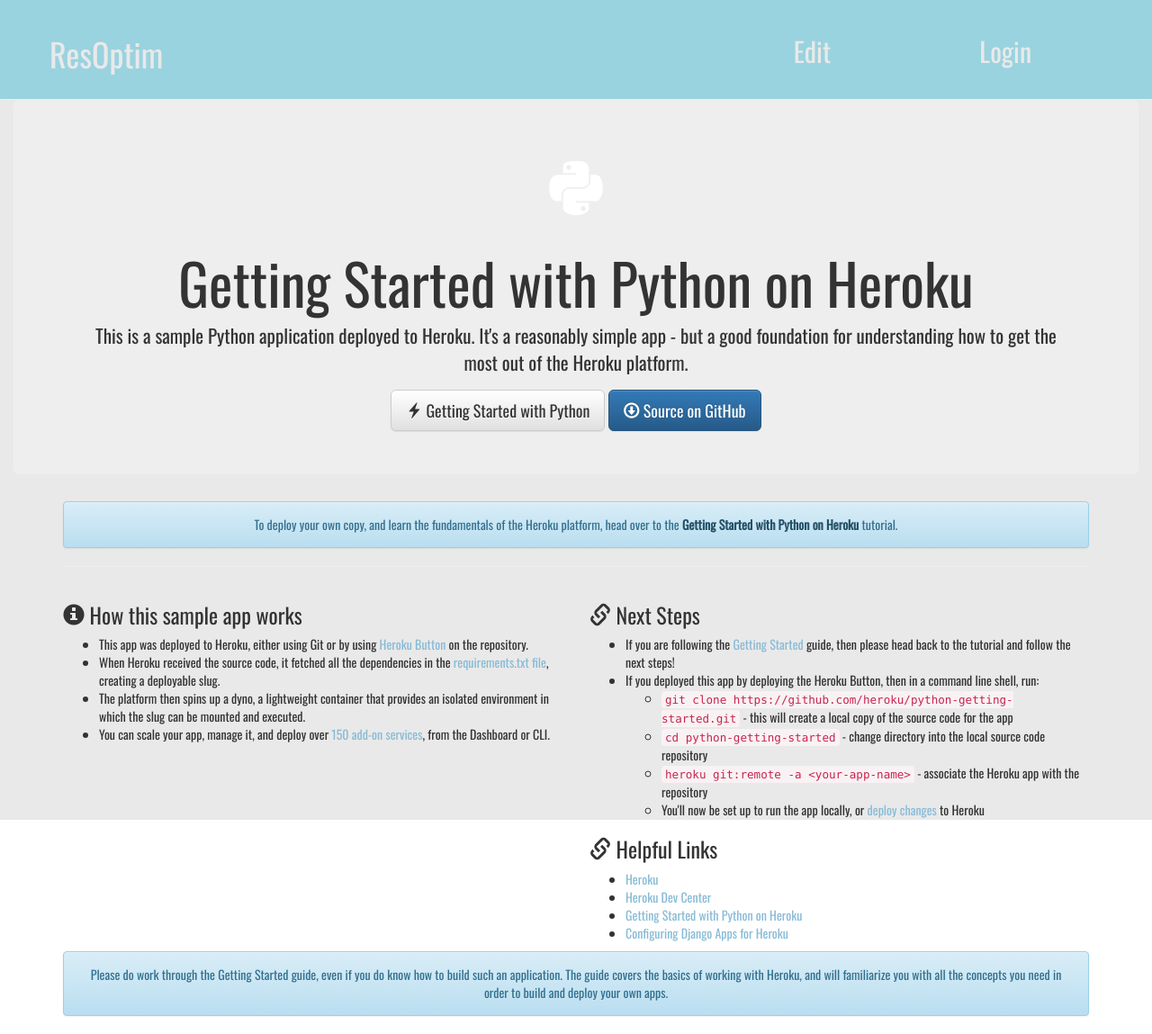
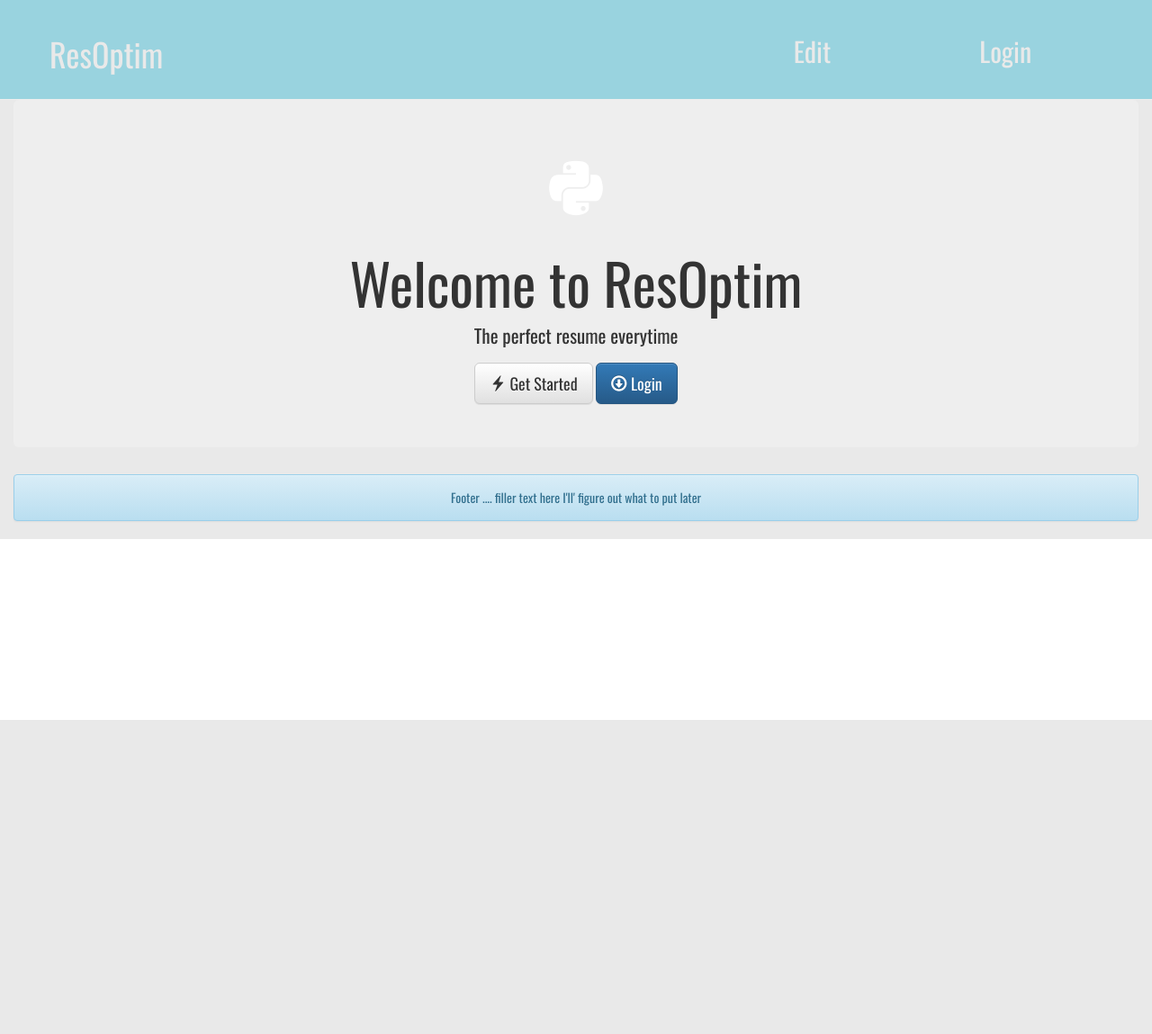
Before and after one commit to jaydenwindle/devresume, a Django app: page / in a window 1280 px wide. Shown: the whole page at 90% size. After the commit the page ends 800 px from the top, so only its background shows below. Run offline with Django 3.2, Linux system fonts and the light colour scheme; parts of the project's set-up code (start-up, migrations or seed data) failed here and were passed over; some libraries are stand-ins or nearby versions.

Commit message:
updated index

```diff
--- a/resoptim_app/static/css/style.css
+++ b/resoptim_app/static/css/style.css
@@ -11,7 +11,6 @@
     background-color: #E9E9E9;
     margin: 0;
     width: 100%;
-    height: 100%;
     font-family: 'Oswald';
 }
 
--- a/resoptim_app/templates/index.html
+++ b/resoptim_app/templates/index.html
@@ -1,58 +1,19 @@
-{% extends "base.html" %}
-{% load staticfiles %}
-
-{% block content %}
+{% extends "base.html" %} {% load staticfiles %} {% block content %}
 
 <div class="jumbotron text-center">
     <div class="container">
         <a href="/" class="lang-logo">
             <img src="{% static 'lang-logo.png'%}">
         </a>
-    <h1>Getting Started with Python on Heroku</h1>
-    <p>This is a sample Python application deployed to Heroku. It's a reasonably simple app - but a good foundation for understanding how to get the most out of the Heroku platform.</p>
-    <a type="button" class="btn btn-lg btn-default" href="https://devcenter.heroku.com/articles/getting-started-with-python"><span class="glyphicon glyphicon-flash"></span> Getting Started with Python</a>
-    <a type="button" class="btn btn-lg btn-primary" href="https://github.com/heroku/python-getting-started"><span class="glyphicon glyphicon-download"></span> Source on GitHub</a>
+        <h1>Welcome to ResOptim</h1>
+        <p>The perfect resume everytime</p>
+        <a type="button" class="btn btn-lg btn-default" href="https://devcenter.heroku.com/articles/getting-started-with-python"><span class="glyphicon glyphicon-flash"></span> Get Started</a>
+        <a type="button" class="btn btn-lg btn-primary" href="https://github.com/heroku/python-getting-started"><span class="glyphicon glyphicon-download"></span> Login </a>
     </div>
 </div>
-<div class="container">
+
 <div class="alert alert-info text-center" role="alert">
-    To deploy your own copy, and learn the fundamentals of the Heroku platform, head over to the <a href="https://devcenter.heroku.com/articles/getting-started-with-python" class="alert-link">Getting Started with Python on Heroku</a> tutorial.
-  </div>
-  <hr>
-  <div class="row">
-    <div class="col-md-6">
-      <h3><span class="glyphicon glyphicon-info-sign"></span> How this sample app works</h3>
-      <ul>
-        <li>This app was deployed to Heroku, either using Git or by using <a href="https://github.com/heroku/python-getting-started">Heroku Button</a> on the repository.</li>
-
-        <li>When Heroku received the source code, it fetched all the dependencies in the <a href="https://github.com/heroku/python-getting-started/blob/master/requirements.txt">requirements.txt file</a>, creating a deployable slug.</li>
-        <li>The platform then spins up a dyno, a lightweight container that provides an isolated environment in which the slug can be mounted and executed.</li>
-        <li>You can scale your app, manage it, and deploy over <a href="https://addons.heroku.com/">150 add-on services</a>, from the Dashboard or CLI.</li>
-      </ul>
-    </div>
-    <div class="col-md-6">
-      <h3><span class="glyphicon glyphicon-link"></span> Next Steps</h3>
-      <ul>
-        <li>If you are following the <a href="https://devcenter.heroku.com/articles/getting-started-with-python">Getting Started</a> guide, then please head back to the tutorial and follow the next steps!</li>
-        <li>If you deployed this app by deploying the Heroku Button, then in a command line shell, run:</li>
-        <ul>
-          <li><code>git clone https://github.com/heroku/python-getting-started.git</code> - this will create a local copy of the source code for the app</li>
-          <li><code>cd python-getting-started</code> - change directory into the local source code repository</li>
-          <li><code>heroku git:remote -a &lt;your-app-name></code> - associate the Heroku app with the repository</li>
-          <li>You'll now be set up to run the app locally, or <a href="https://devcenter.heroku.com/articles/getting-started-with-python#push-local-changes">deploy changes</a> to Heroku</li>
-        </ul>
-      </ul>
-      <h3><span class="glyphicon glyphicon-link"></span> Helpful Links</h3>
-      <ul>
-        <li><a href="https://www.heroku.com/home">Heroku</a></li>
-        <li><a href="https://devcenter.heroku.com/">Heroku Dev Center</a></li>
-        <li><a href="https://devcenter.heroku.com/articles/getting-started-with-python">Getting Started with Python on Heroku</a></li>
-        <li><a href="https://devcenter.heroku.com/articles/django-app-configuration">Configuring Django Apps for Heroku</a></li>
-      </ul>
-    </div>
-  </div> <!-- row -->
-   <div class="alert alert-info text-center" role="alert">
-    Please do work through the Getting Started guide, even if you do know how to build such an application.  The guide covers the basics of working with Heroku, and will familiarize you with all the concepts you need in order to build and deploy your own apps.
+    Footer .... filler text here I'll' figure out what to put later
 </div>
 </div>
 {% endblock %}
```
Lines whose indentation alone changed are shown as unchanged.
